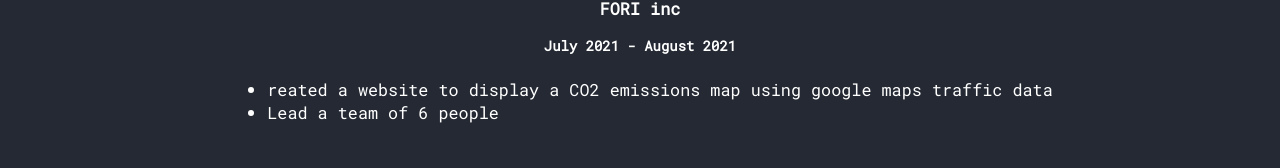
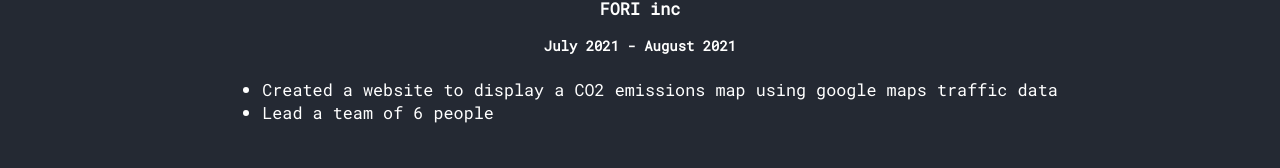
Before and after one commit to UncivilizedGhost/uncivilizedghost.github.io, a plain HTML site: page resume.html in a window 1280 px wide. Shown: the part 1499-1667 px from the top of the page. Drawn offline with Linux system fonts and the light colour scheme.

Commit message:
Update resume.html

```diff
--- a/resume.html
+++ b/resume.html
@@ -68,7 +68,7 @@
     <h4>FORI inc</h4>
     <h5>July 2021 - August 2021</h5>
       <ul>
-        <li>reated a website to display a CO2 emissions map using google maps traffic data</li>
+        <li>Created a website to display a CO2 emissions map using google maps traffic data</li>
         <li>Lead a team of 6 people</li>
       </ul>
   </body>
```
